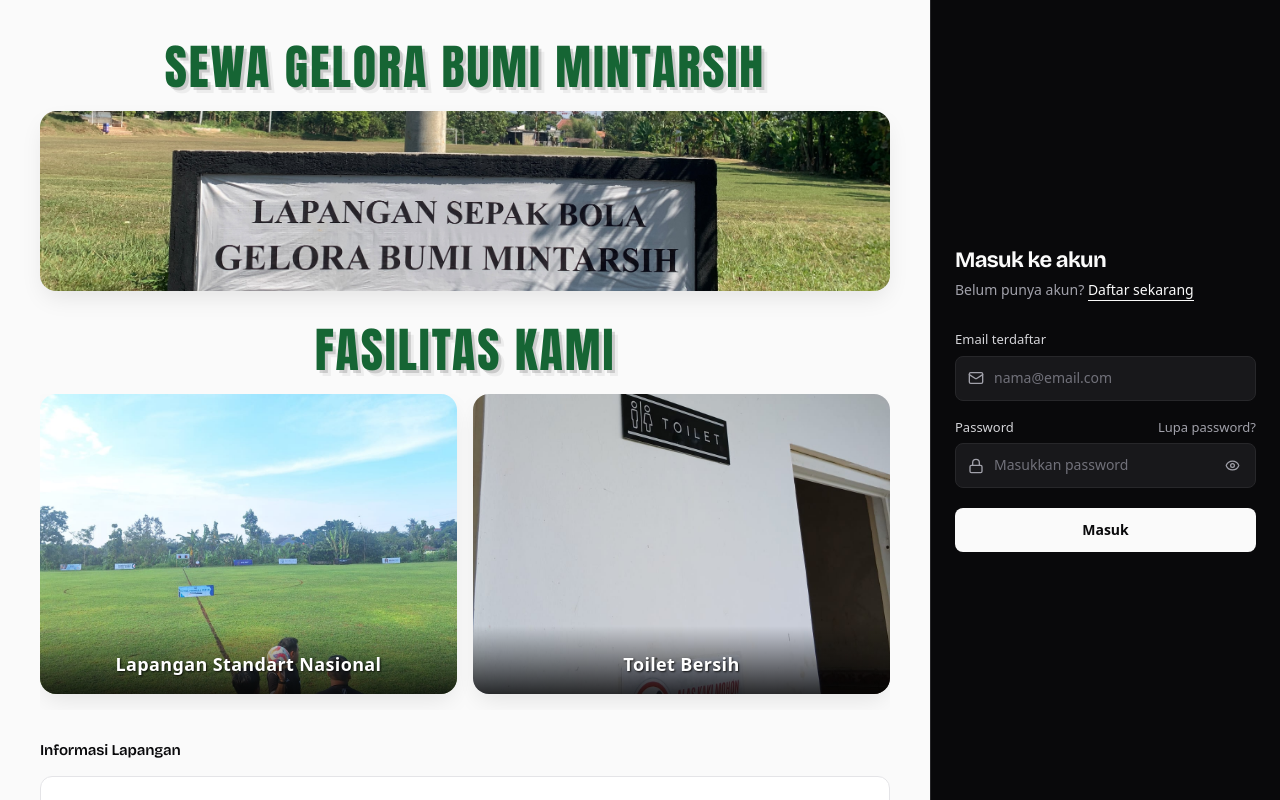
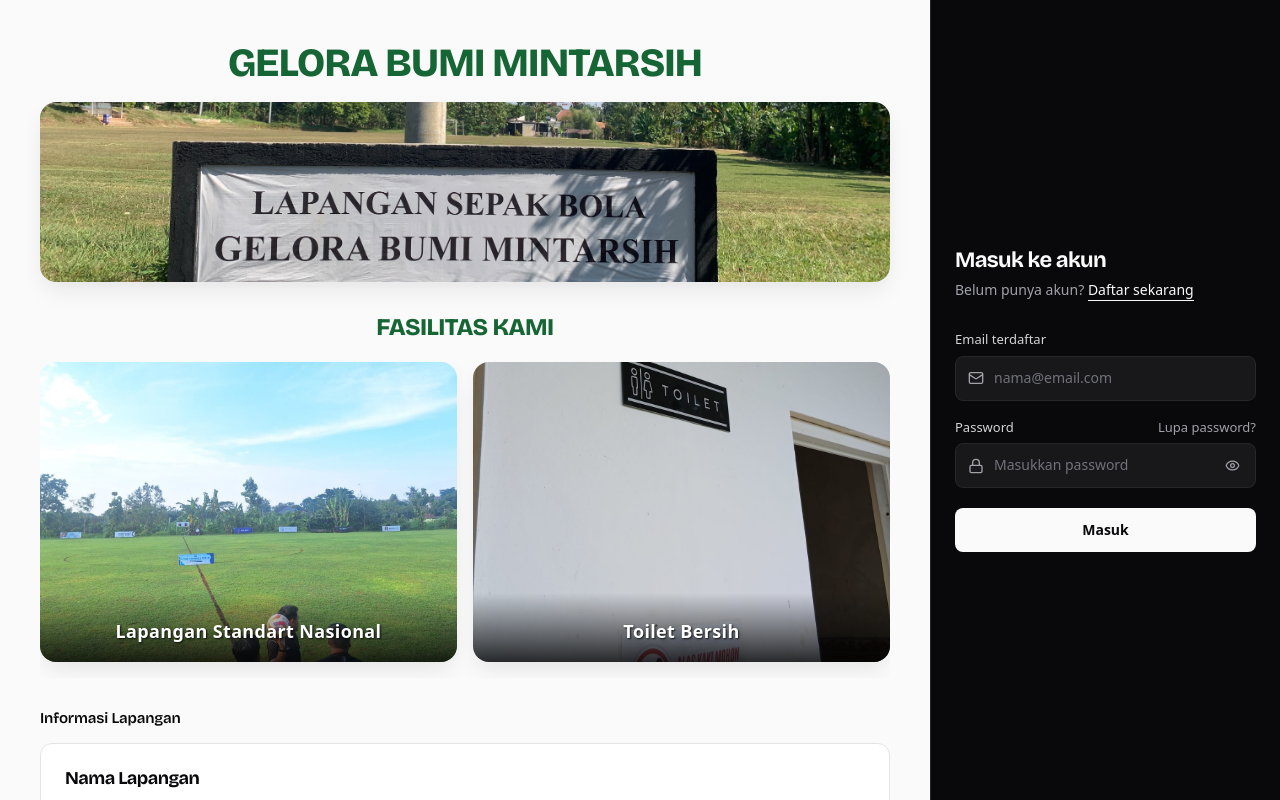
Before and after one commit to kevinsedayu/sewa-lap, a Next.js app: page /login in a window 1280 px wide. Built offline with nearby package versions, Linux system fonts and the light colour scheme; no server answers; the database is empty.

Commit message:
Update Auth layout UI to match the new design

```diff
--- a/src/app/(auth)/layout.tsx
+++ b/src/app/(auth)/layout.tsx
@@ -1,8 +1,5 @@
 import { createClient } from '@/lib/supabase/server'
-import { Anton } from 'next/font/google'
 import BookingCalendar from '@/components/shared/BookingCalendar'
-
-const anton = Anton({ weight: '400', subsets: ['latin'] })
 
 export default async function AuthLayout({
   children,
@@ -30,15 +27,15 @@ export default async function AuthLayout({
         <div style={{ maxWidth: '1000px', margin: '0 auto' }}>
           {/* Header BUMI MINTARSIH */}
           <div style={{ marginBottom: '32px', textAlign: 'center' }}>
-            <h1 className={anton.className} style={{
-              fontSize: '48px',
+            <h1 style={{
+              fontSize: '40px',
               color: '#166534',
-              letterSpacing: '2px',
+              letterSpacing: '-0.02em',
               margin: '0 0 16px 0',
               textTransform: 'uppercase',
-              textShadow: '3px 3px 0px rgba(0,0,0,0.15), 6px 6px 0px rgba(0,0,0,0.05)'
+              fontWeight: 800
             }}>
-              Sewa Gelora Bumi Mintarsih
+              Gelora Bumi Mintarsih
             </h1>
             <div style={{
               width: '100%',
@@ -57,13 +54,13 @@ export default async function AuthLayout({
 
           {/* Fasilitas Kami */}
           <div style={{ marginBottom: '32px', textAlign: 'center' }}>
-            <h2 className={anton.className} style={{
-              fontSize: '48px',
+            <h2 style={{
+              fontSize: '24px',
               color: '#166534',
-              marginBottom: '16px',
-              letterSpacing: '2px',
+              marginBottom: '20px',
+              letterSpacing: '-0.02em',
               textTransform: 'uppercase',
-              textShadow: '3px 3px 0px rgba(0,0,0,0.15), 6px 6px 0px rgba(0,0,0,0.05)'
+              fontWeight: 800
             }}>
               Fasilitas Kami
             </h2>
```
